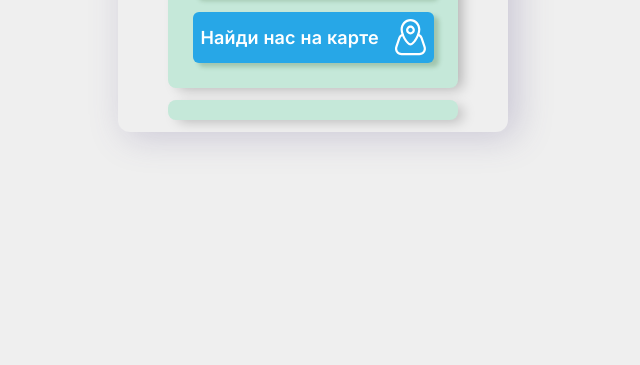
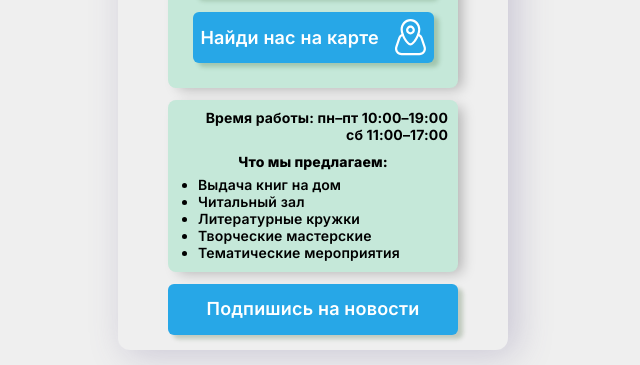
Before and after one commit to aleksi2105/Taplink.-Library, a plain HTML site: page index.html in a window 1280 px wide. Shown: the part 469-834 px from the top of the page, without its empty margins (327-967 px from the left). Before the commit the page ends 800 px from the top, so only its background shows below. Drawn offline with Linux system fonts and the light colour scheme.

Commit message:
add: info card

```diff
--- a/css/style.css
+++ b/css/style.css
@@ -136,3 +136,38 @@ a {
   letter-spacing: 0.01em;
   color: #fff;
 }
+
+.info-card__title {
+  margin: 0 0 10px;
+  font-weight: 700;
+  font-size: 14px;
+  line-height: 121%;
+  letter-spacing: 0.01em;
+  text-align: right;
+  color: #000;
+}
+
+.info-card__subtitle {
+  margin: 0 0 6px;
+  text-align: center;
+  font-weight: 800;
+  font-size: 14px;
+  line-height: 121%;
+  letter-spacing: 0.01em;
+  color: #000;
+}
+
+.info-card__list {
+  margin: 0;
+  padding-left: 20px;
+  font-weight: 600;
+  font-size: 14px;
+  line-height: 121%;
+  letter-spacing: 0.01em;
+  color: #000;
+}
+
+.button.news {
+  background: #27a7e7;
+  margin-bottom: 15px;
+}
--- a/index.html
+++ b/index.html
@@ -57,7 +57,22 @@
             <img src="img/icons/Place.svg" alt="place" class="button-icon"
           /></a>
         </div>
-        <div class="card"></div>
+        <div class="card">
+          <p class="info-card__title">
+            Время работы: пн–пт 10:00–19:00<br />сб 11:00–17:00
+          </p>
+          <p class="info-card__subtitle">Что мы предлагаем:</p>
+          <ul class="info-card__list">
+            <li>Выдача книг на дом</li>
+            <li>Читальный зал</li>
+            <li>Литературные кружки</li>
+            <li>Творческие мастерские</li>
+            <li>Тематические мероприятия</li>
+          </ul>
+        </div>
+        <a href="#" class="button news" target="_blank">
+          <p class="btn-text">Подпишись на новости</p>
+        </a>
       </div>
       <!-- /.container -->
     </div>
```
